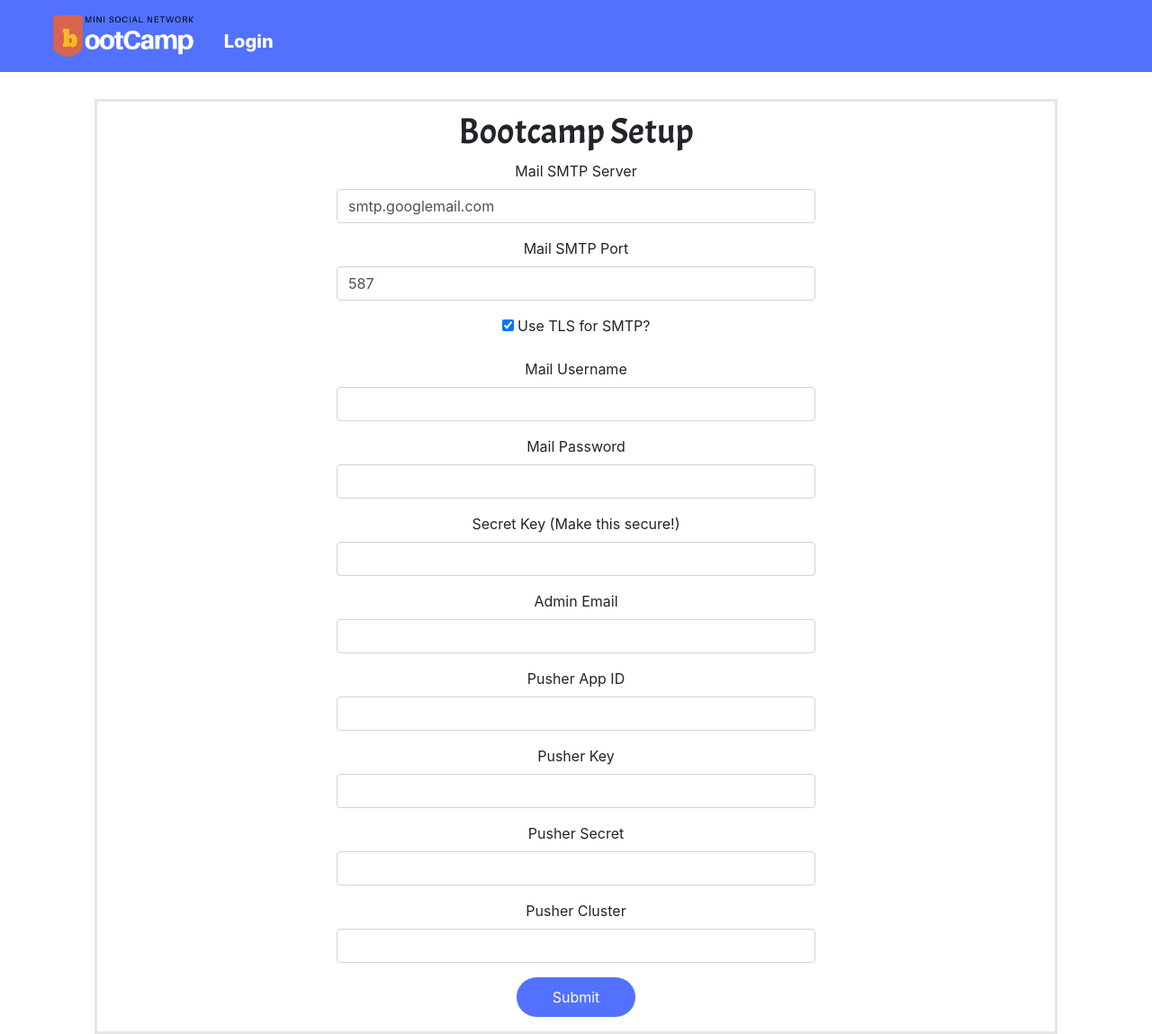
After one commit to SriNandan33/bootcamp, a Flask app: page /setup/setup in a window 1280 px wide. The commit adds this page. Shown: the whole page at 90% size. Run offline with Flask 2, Linux system fonts and the light colour scheme; parts of the project's set-up code (start-up, migrations or seed data) failed here and were passed over; some libraries are stand-ins or nearby versions.

Commit message:
Setup Mode - Dockerization - Bootstrap Edits
This commit features the new setup mode to allow for easy setup of the flask environment variables.

```diff
--- a/app/__init__.py
+++ b/app/__init__.py
@@ -26,8 +26,6 @@ def create_app(config_class=Config):
     db.init_app(app)
 
     migrate.init_app(app, db)
-    db.create_all()
-
     login.init_app(app)
     mail.init_app(app)
     moment.init_app(app)
@@ -45,6 +43,9 @@ def create_app(config_class=Config):
     from app.chat import bp as chat_bp
     app.register_blueprint(chat_bp, url_prefix="/chat")
 
+    from app.setup import bp as setup_bp
+    app.register_blueprint(setup_bp, url_prefix="/setup")
+
     return app
 
 from app import models
--- a/app/auth/views.py
+++ b/app/auth/views.py
@@ -2,7 +2,7 @@ from flask import render_template, request, flash,\
     redirect, url_for
 from flask_login import current_user, login_user, logout_user
 from werkzeug.urls import url_parse
-
+import os
 from app import db
 from app.auth import bp
 from app.auth.email import send_password_reset_email
@@ -11,6 +11,9 @@ from app.auth.forms import LoginForm, RegistrationForm, PasswordResetRequestForm
 
 @bp.route('/login', methods=["GET", "POST"])
 def login():
+    if not os.path.isfile(".setupcompleted"):
+        return redirect(url_for("setup.setup"))
+
     if current_user.is_authenticated:
         return redirect(url_for('core.index'))
     form = LoginForm()
--- a/app/setup/__init__.py
+++ b/app/setup/__init__.py
@@ -0,0 +1,5 @@
+from flask import Blueprint
+
+bp = Blueprint('setup', __name__)
+
+from app.setup import views
--- /dev/null
+++ b/app/setup/forms.py
@@ -0,0 +1,19 @@
+from flask_wtf import FlaskForm
+from wtforms import StringField, PasswordField, SubmitField, BooleanField, IntegerField
+from wtforms.validators import DataRequired, Length, url, EqualTo, ValidationError, Email
+from wtforms.widgets.html5 import NumberInput
+
+
+class SetupForm(FlaskForm):
+    mail_server= StringField("Mail SMTP Server", default="smtp.googlemail.com", validators=[DataRequired()])
+    mail_port = IntegerField("Mail SMTP Port", widget=NumberInput(), default=587, validators=[DataRequired()])
+    mail_use_tls = BooleanField("Use TLS for SMTP?", default=True)
+    mail_username = StringField('Mail Username', validators=[DataRequired(), Email()])
+    mail_password = PasswordField('Mail Password', validators=[DataRequired()])
+    secret_key = StringField("Secret Key (Make this secure!)", validators=[DataRequired()])
+    admin_email = StringField("Admin Email", validators=[DataRequired(), Email()])
+    pusher_app_id = StringField("Pusher App ID", validators=[DataRequired()])
+    pusher_key = StringField("Pusher Key", validators=[DataRequired()])
+    pusher_secret = StringField("Pusher Secret", validators=[DataRequired()])
+    pusher_cluster = StringField("Pusher Cluster", validators=[DataRequired()])
+    submit = SubmitField("Submit")
--- /dev/null
+++ b/app/setup/views.py
@@ -0,0 +1,68 @@
+from flask import render_template, request, flash,\
+    redirect, url_for, current_app
+from werkzeug.urls import url_parse
+import os
+from app import db
+from app.setup import bp
+from app.models import User
+from app.setup.forms import SetupForm
+import os
+
+
+@bp.route('/setup', methods=["GET", "POST"])
+def setup():
+    form = SetupForm()
+
+    if request.method == "GET":
+        if not os.path.isfile(".setupcompleted"):
+            return render_template("setup/setup.html", title="Bootcamp - Setup", form=form)
+        else:
+            return redirect(url_for("auth.login"))
+
+    elif request.method == "POST":
+        if not os.path.isfile(".setupcompleted"):
+            if form.validate_on_submit():
+                env_Vars = {}
+                current_app.config.update(
+                    MAIL_SERVER=form.mail_server.data,
+                    MAIL_PORT=str(form.mail_port.data),
+                    MAIL_USE_TLS=str(int(form.mail_use_tls.data)),
+                    MAIL_USERNAME = form.mail_username.data,
+                    MAIL_PASSWORD = form.mail_password.data,
+                    SECRET_KEY = form.secret_key.data,
+                    ADMIN_EMAIL = form.admin_email.data,
+                    PUSHER_APP_ID = form.pusher_app_id.data,
+                    PUSHER_KEY = form.pusher_key.data,
+                    PUSHER_SECRET = form.pusher_secret.data,
+                    PUSHER_CLUSTER = form.pusher_cluster.data
+                )
+
+                env_Vars['FLASK_APP'] = os.environ.get("FLASK_APP")
+                env_Vars['MAIL_SERVER'] = form.mail_server.data
+                env_Vars['MAIL_PORT'] = str(form.mail_port.data)
+                env_Vars['MAIL_USE_TLS'] = str(int(form.mail_use_tls.data))
+                env_Vars['MAIL_USERNAME'] = form.mail_username.data
+                env_Vars['MAIL_PASSWORD'] = form.mail_password.data
+                env_Vars['SECRET_KEY'] = form.secret_key.data
+                env_Vars['ADMIN_EMAIL'] = form.admin_email.data
+                env_Vars['PUSHER_APP_ID'] = form.pusher_app_id.data
+                env_Vars['PUSHER_KEY'] = form.pusher_key.data
+                env_Vars['PUSHER_SECRET'] = form.pusher_secret.data
+                env_Vars['PUSHER_CLUSTER'] = form.pusher_cluster.data
+
+                print('Setup successful!')
+                with open(".setupcompleted", "w+") as f:
+                    f.write("")
+
+                with open(".flaskenv", "w") as f:
+                    for k,v in env_Vars.items():
+                        f.write(k+"="+v+"\n")
+            else:
+                for fieldName, errorMessages in form.errors.items():
+                    print(fieldName, errorMessages)
+
+                flash("Setup Failed!")
+
+            return redirect(url_for("auth.login"))
+        else:
+            return redirect(url_for("auth.login"))
--- a/app/templates/auth/login.html
+++ b/app/templates/auth/login.html
@@ -8,14 +8,14 @@
         {{ form.hidden_tag() }}
         <p>
             {{ form.username.label}}<br />
-            {{ form.username(size=25)}}
+            {{ form.username(size=25, class_="form-control w-50")}}
             {% for error in form.username.errors %}
                <br /> <span style="color: red;">{{ error }}</span>
             {% endfor %}
         </p>
         <p>
             {{ form.password.label}}<br />
-            {{ form.password(size=25)}}
+            {{ form.password(size=25, class_="form-control w-50")}}
             {% for error in form.password.errors %}
                <br /> <span style="color: red;">{{ error }}</span>
             {% endfor %}
--- /dev/null
+++ b/app/templates/setup/setup.html
@@ -0,0 +1,85 @@
+{% extends "base.html" %}
+
+{% block content %}
+<center>
+    <div style="border: 3px solid rgb(229, 230, 230); margin-top: 30px; margin-right: 20px; margin-left: 20px;">
+    <h1 style="margin-top: 9px; font-family: 'Acme', sans-serif;">Bootcamp Setup</h1>
+    <form action="" method="POST" novalidate>
+        {{ form.hidden_tag() }}
+        <p>
+            {{ form.mail_server.label}}<br />
+            {{ form.mail_server(size=25, class_="form-control w-50")}}
+            {% for error in form.mail_server.errors %}
+               <br /> <span style="color: red;">{{ error }}</span>
+            {% endfor %}
+        </p>
+        <p>
+            {{ form.mail_port.label}}<br />
+            {{ form.mail_port(size=25, class_="form-control w-50")}}
+            {% for error in form.mail_port.errors %}
+               <br /> <span style="color: red;">{{ error }}</span>
+            {% endfor %}
+        </p>
+        <p>
+            {{ form.mail_use_tls }} {{ form.mail_use_tls.label}}
+        </p>
+        <p>
+            {{ form.mail_username.label}}<br />
+            {{ form.mail_username(size=25, class_="form-control w-50")}}
+            {% for error in form.mail_username.errors %}
+               <br /> <span style="color: red;">{{ error }}</span>
+            {% endfor %}
+        </p>
+        <p>
+            {{ form.mail_password.label}}<br />
+            {{ form.mail_password(size=25, class_="form-control w-50")}}
+            {% for error in form.mail_password.errors %}
+               <br /> <span style="color: red;">{{ error }}</span>
+            {% endfor %}
+        </p>
+        <p>
+            {{ form.secret_key.label}}<br />
+            {{ form.secret_key(size=25, class_="form-control w-50")}}
+            {% for error in form.secret_key.errors %}
+               <br /> <span style="color: red;">{{ error }}</span>
+            {% endfor %}
+        </p>
+        <p>
+            {{ form.admin_email.label}}<br />
+            {{ form.admin_email(size=25, class_="form-control w-50")}}
+            {% for error in form.admin_email.errors %}
+               <br /> <span style="color: red;">{{ error }}</span>
+            {% endfor %}
+        </p>
+        <p>
+            {{ form.pusher_app_id.label}}<br />
+            {{ form.pusher_app_id(size=25, class_="form-control w-50")}}
+            {% for error in form.pusher_app_id.errors %}
+               <br /> <span style="color: red;">{{ error }}</span>
+            {% endfor %}
+        </p>
+        <p>
+            {{ form.pusher_key.label}}<br />
+            {{ form.pusher_key(size=25, class_="form-control w-50")}}
+            {% for error in form.pusher_key.errors %}
+               <br /> <span style="color: red;">{{ error }}</span>
+            {% endfor %}
+        </p>
+        <p>
+            {{ form.pusher_secret.label}}<br />
+            {{ form.pusher_secret(size=25, class_="form-control w-50")}}
+            {% for error in form.pusher_secret.errors %}
+               <br /> <span style="color: red;">{{ error }}</span>
+            {% endfor %}
+        </p>
+        <p>
+            {{ form.pusher_cluster.label}}<br />
+            {{ form.pusher_cluster(size=25, class_="form-control w-50")}}
+            {% for error in form.pusher_cluster.errors %}
+               <br /> <span style="color: red;">{{ error }}</span>
+            {% endfor %}
+        </p>
+        <p> {{ form.submit() }}</p>
+    </form>
+    </div></center>
+{% endblock content %}
--- a/docker-compose.yml
+++ b/docker-compose.yml
@@ -3,8 +3,8 @@ version: '3.7'
 services:
   web:
     build: ./
-    command: flask run -h 0.0.0.0 -p ${PORT}
+    command: flask run -h 0.0.0.0 -p 5000
     ports:
-      - ${PORT}:${PORT}
+      - 5000:5000
     env_file:
-      - ./.env
+      - .dockerenv
--- a/requirements.txt
+++ b/requirements.txt
@@ -11,3 +11,4 @@ pylint==2.3.1
 python-dotenv==0.10.3
 Werkzeug==0.16.1
 gunicorn
+docker-compose
```
Also changed, not shown: app/core/views.py (+22 -16 lines), app/templates/auth/register.html (+10 -10 lines), migrations/versions/284febcf7fcf_.py (added, +30 -0 lines), README.md, 3 other files.
